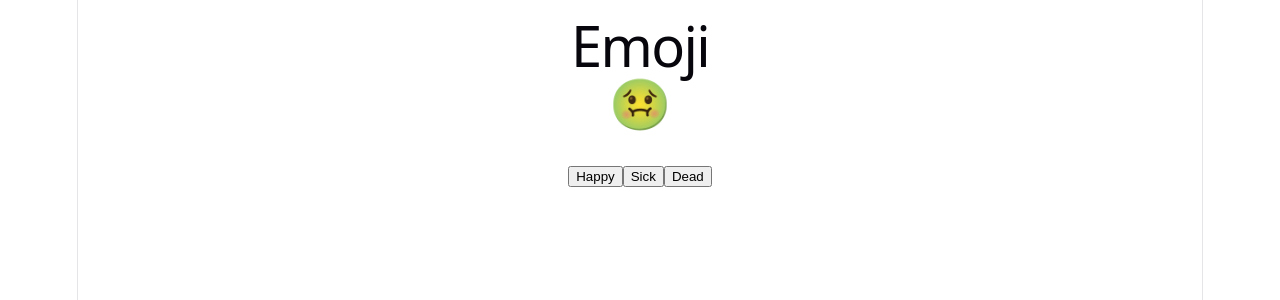
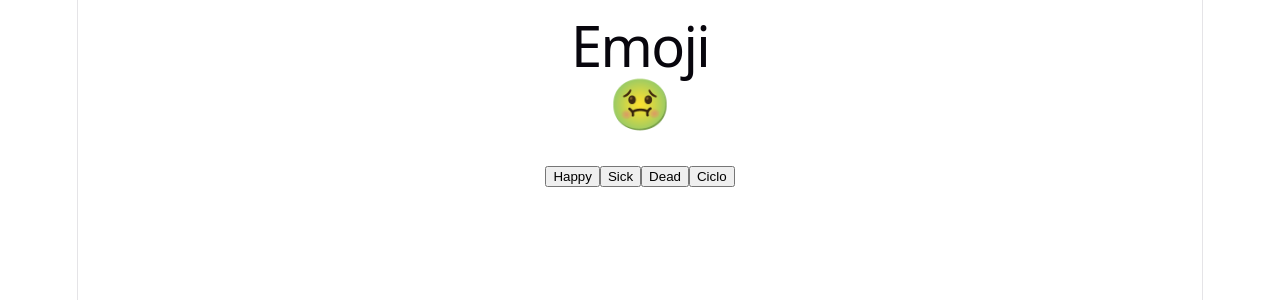
Before and after one commit to ufjf-dcc207/ufjf-dcc207-2026-3-a-atv06-alieinstein2008, a React (Vite) app: page / in a window 1280 px wide. Shown: the top 300 px of the page. Built offline with nearby package versions, Linux system fonts and the light colour scheme.

Commit message:
adiciona botao ciclo

```diff
--- a/src/emoji.tsx
+++ b/src/emoji.tsx
@@ -1,4 +1,4 @@
-import { useState } from "react";
+import { useMemo, useRef, useState } from "react";
 import "./emoji.css";
 
 type EMOJI_KEYS = "happy" | "sick" | "dead";
@@ -12,7 +12,8 @@ const EMOJI_MAP = new Map<EMOJI_KEYS, string>([
 
 export default function Emoji() {
 
-    const [status, setStatus] = useState<EMOJI_KEYS>('sick')
+    const [status, setStatus] = useState<EMOJI_KEYS>('sick');
+    let count = useRef(0);
 
     function happyClick() {
         console.log("Status: " + status);
@@ -29,6 +30,22 @@ export default function Emoji() {
         setStatus("dead");
         console.log("Status: " + status);
     }
+    function nextClick() {
+       switch (status) {
+        case "happy":
+            setStatus("sick");
+            break;
+        case "sick":
+            setStatus("dead");
+            break;
+        case "dead":
+            setStatus("happy");
+            break;
+        default:
+            setStatus("happy");
+            break;
+       }
+    }
 
     return (
         <>
@@ -39,6 +56,7 @@ export default function Emoji() {
                 <button onClick={happyClick}>Happy</button>
                 <button onClick={sickClick}>Sick</button>
                 <button onClick={deadClick}>Dead</button>
+                <button onClick={nextClick}>Ciclo</button>
             </div>
 
         </>
```
